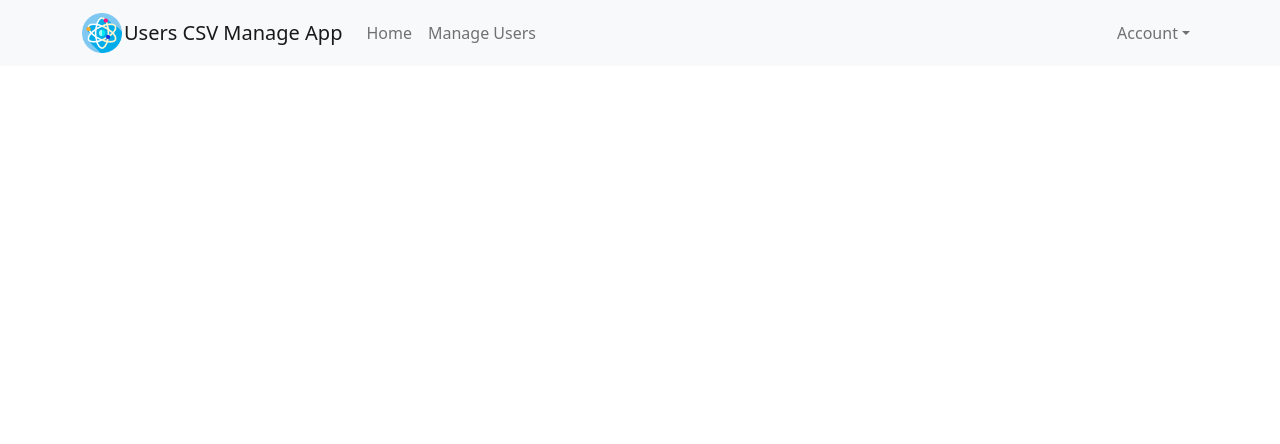
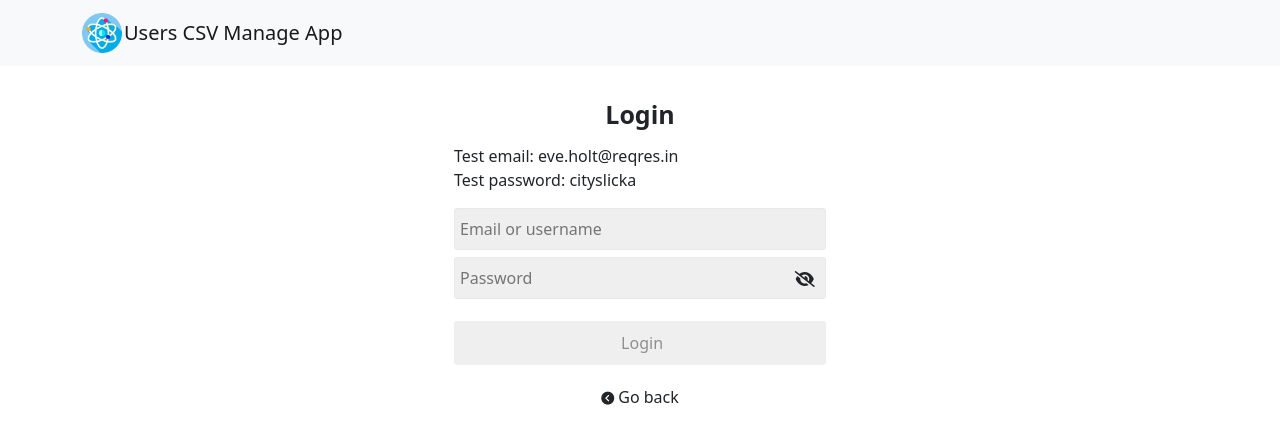
Before and after one commit to YuongEon/users-manage-react, a React (Create React App) app: page /login in a window 1280 px wide. Shown: the top 444 px of the page. Built offline with nearby package versions, Linux system fonts and the light colour scheme.

Commit message:
update application login/logout

```diff
--- a/src/App.js
+++ b/src/App.js
@@ -5,6 +5,7 @@ import TableUsers from "./components/TableUsers";
 import { ToastContainer } from "react-toastify";
 import Home from "./components/Home";
 import { Route, Routes, Link } from "react-router-dom";
+import Login from "./components/Login";
 
 function App() {
   return (
@@ -15,6 +16,8 @@ function App() {
           <Routes>
             <Route path="/" element={<Home/>}/>
             <Route path="/users" element={<TableUsers/>}/>
+            <Route path="/login" element={<Login/>}/>
+            <Route path="/logout" element={<TableUsers/>}/>
           </Routes>
         </Container>
       </div>
--- a/src/App.scss
+++ b/src/App.scss
@@ -23,6 +23,101 @@ code {
     display: flex;
     gap: 10px;
     align-items: center;
+  }
+
+  .login-container{
+    display: flex;
+    flex-direction: column;
+    margin: 0px auto;
+
+    .title{
+      text-align: center;
+      font-size: 25px;
+      font-weight: 600;
+      padding-block: 30px 10px;
+    }
+
+    input{
+      padding: 8px 5px;
+      outline: none;
+      margin-bottom: 7px;
+      border: 1px solid rgb(233, 233, 233);
+      border-radius: 3px;
+      -webkit-border-radius: 3px;
+      -moz-border-radius: 3px;
+      -ms-border-radius: 3px;
+      -o-border-radius: 3px;
+      background-color: rgb(239, 239, 239);
+      width: 100%;
+
+      &:hover{
+        background-color: rgb(244, 244, 244);
+      }
+    }
+
+    .input-with-icon{
+      position: relative;
+
+      i{
+        position: absolute;
+        top: 0.9rem;
+        right: 0.7rem;
+
+        &:hover{
+          cursor: pointer;
+        }
+      }
+    }
+
+    button{
+      padding: 10px;
+      outline: none;
+      border: unset;
+      background-color: rgb(239, 239, 239);
+      border-radius: 3px;
+      -webkit-border-radius: 3px;
+      -moz-border-radius: 3px;
+      -ms-border-radius: 3px;
+      -o-border-radius: 3px;
+      font-weight: 500;
+      margin-top: 15px;
+      color: rgb(143, 143, 143);
+
+      &:hover{
+        cursor: pointer;
+      }
+
+      &.active{
+        background-color: rgb(255, 57, 57);
+        color: #fff;
+      }
+
+      &.disable{
+        cursor: not-allowed;
+      }
+    }
+
+    button[disabled=disable], button:disabled {
+      cursor: not-allowed;
+    }
+
+    .back{
+      text-align: center;
+      margin-top: 20px;
+
+      &-btn-content{
+        text-decoration: none;
+
+        &:hover{
+          text-decoration: underline;
+        }
+
+        i{
+          font-size: 13px;
+        }
+      }
+    }
+
   }
 }
 
--- a/src/components/Header.js
+++ b/src/components/Header.js
@@ -3,20 +3,37 @@ import Nav from "react-bootstrap/Nav";
 import Navbar from "react-bootstrap/Navbar";
 import NavDropdown from "react-bootstrap/NavDropdown";
 import logo from "../images/atom.png";
-import { useLocation, NavLink } from "react-router-dom";
+import { useLocation, NavLink, Link, useNavigate } from "react-router-dom";
+import { toast } from "react-toastify";
+import { useContext } from "react";
+import { GlobalContextApi } from "../customHooks/useContextApi";
 
 const Header = (props) => {
   let location = useLocation();
+  console.log(location.pathname);
+  const { userLogout } = useContext(GlobalContextApi);
+
+  let user = JSON.parse(localStorage.getItem("user"));
+
+  const navigate = useNavigate();
+
+  const handleLogout = () => {
+    userLogout();
+    navigate("/");
+    toast.success("logout success!");
+  };
   return (
     <>
       <Navbar bg="light" expand="lg">
         <Container>
-          <Navbar.Brand href="/" className="flex-algin-center">
+          <Navbar.Brand as={Link} to={"/"} className="flex-algin-center">
             <img src={logo} alt="logo" width={40} height={40} />
             <span className="mrl-2">Users CSV Manage App</span>
           </Navbar.Brand>
           <Navbar.Toggle aria-controls="basic-navbar-nav" />
           <Navbar.Collapse id="basic-navbar-nav">
+            {location.pathname !== "/login" && (
+              <>
                 <Nav className="me-auto" activeKey={location.pathname}>
                   <NavLink className="nav-link" to="/">
                     Home
@@ -26,11 +43,23 @@ const Header = (props) => {
                   </NavLink>
                 </Nav>
                 <Nav>
-              <NavDropdown title="Account" id="basic-nav-dropdown">
-                <NavDropdown.Item href="#action/3.1">Login</NavDropdown.Item>
-                <NavDropdown.Item href="#action/3.2">Logout</NavDropdown.Item>
+                  <NavDropdown
+                    title={user && user.email ? `${user.email}` : "Account"}
+                    id="basic-nav-dropdown"
+                  >
+                    {user ? (
+                      <NavDropdown.Item onClick={handleLogout}>
+                        Logout
+                      </NavDropdown.Item>
+                    ) : (
+                      <NavDropdown.Item as={Link} to={"/login"}>
+                        Login
+                      </NavDropdown.Item>
+                    )}
                   </NavDropdown>
                 </Nav>
+              </>
+            )}
           </Navbar.Collapse>
         </Container>
       </Navbar>
--- /dev/null
+++ b/src/components/Login.js
@@ -0,0 +1,97 @@
+import { useContext, useEffect, useState } from "react";
+import { Link, useNavigate } from "react-router-dom";
+import { loginApi } from "../services/UserService";
+import { toast } from "react-toastify";
+import { GlobalContextApi } from "../customHooks/useContextApi";
+
+const Login = () => {
+
+  const {userLogin} = useContext(GlobalContextApi)
+
+  const [email, setEmail] = useState("");
+  const [password, setPassword] = useState("");
+  const [isShowPassword, setIsShowPassword] = useState(false);
+  const [isLoadingApi, setLoadingApi] = useState(false);
+
+  let navigate = useNavigate()
+
+  useEffect(() => {
+    let user = JSON.parse(localStorage.getItem("user"));
+    if(user && user.token){
+      navigate("/")
+      toast.info("You were login!")
+    }
+  })
+
+  const handleLogin = async () => {
+    if (!email || !password) {
+      toast.error("Email/Password is required!");
+      return;
+    }
+
+    setLoadingApi(true)
+
+    let response = await loginApi(email, password);
+
+    if (response && response.token) {
+      userLogin(email, response.token)
+      navigate("/");
+    } else {
+      if (response && response.status === 400) {
+        toast.error(response.data.error);
+      }
+    }
+
+    setLoadingApi(false)
+  };
+
+  return (
+    <>
+      <div className="login-container col-12 col-sm-4">
+        <div className="title">Login</div>
+        <p>
+          <span>Test email: eve.holt@reqres.in</span>
+          <br />
+          <span>Test password: cityslicka</span>
+        </p>
+        <input
+          type="text"
+          placeholder="Email or username"
+          value={email}
+          onChange={(e) => setEmail(e.target.value)}
+        />
+        <div className="input-with-icon">
+          <input
+            type={isShowPassword ? "text" : "password"}
+            placeholder="Password"
+            value={password}
+            onChange={(e) => setPassword(e.target.value)}
+          />
+          <i
+            className={
+              isShowPassword ? "fa-solid fa-eye" : "fa-solid fa-eye-slash"
+            }
+            onClick={() => setIsShowPassword(!isShowPassword)}
+          ></i>
+        </div>
+
+        <button
+          className={email && password ? "active" : ""}
+          disabled={email && password ? false : true}
+          onClick={handleLogin}
+        >
+          {isLoadingApi &&  <i className="fas fa-spinner fa-pulse"></i>}
+          &nbsp;Login
+        </button>
+        <div className="back">
+          <Link to="/" className="text-dark back-btn-content">
+            <i className="fa-solid fa-circle-chevron-left"></i>
+            <span className="mrl-4">Go back</span>
+          </Link>
+        </div>
+      </div>
+    </>
+  );
+};
+
+export default Login;
--- /dev/null
+++ b/src/customHooks/useContextApi.js
@@ -0,0 +1,47 @@
+import { createContext, useState } from "react"
+
+export const GlobalContextApi = createContext()
+
+const UseContextApi = ({children}) => {
+  const [user, setUser] = useState({
+    email: "",
+    auth: false
+  })
+
+  const userLogin = (email, token) => {
+    setUser({
+      email: email,
+      auth: true,
+      token: token
+    })
+    let user = {
+      email: email,
+      auth: true,
+      token: token
+    }
+    localStorage.setItem("user", JSON.stringify(user))
+  }
+
+  const userLogout = () => {
+    setUser({
+      email: "",
+      auth: false,
+      token: ""
+    })
+    localStorage.removeItem("user")
+  }
+
+  const store = {
+    user: user,
+    userLogin: (email, token) => userLogin(email, token),
+    userLogout: () => userLogout()
+  }
+
+  return (
+    <GlobalContextApi.Provider value={store}>
+      {children}
+    </GlobalContextApi.Provider>
+  )
+}
+
+export default UseContextApi
--- a/src/index.js
+++ b/src/index.js
@@ -8,11 +8,14 @@ import '@fortawesome/fontawesome-free/css/all.min.css';
 import '@fortawesome/fontawesome-free/css/fontawesome.css';
 import '@fortawesome/fontawesome-free/css/all.css';
 import { BrowserRouter } from 'react-router-dom';
+import UseContextApi from './customHooks/useContextApi';
 
 ReactDOM.render(
   <React.StrictMode>
     <BrowserRouter>
-      <App />
+      <UseContextApi>
+        <App />
+      </UseContextApi>
     </BrowserRouter>
   </React.StrictMode>,
   document.getElementById('root')
--- a/src/services/UserService.js
+++ b/src/services/UserService.js
@@ -16,9 +16,14 @@ const deleteDeleteUser = (id) => {
   return customizeAxios.delete(`/api/users/${id}`)
 }
 
+const loginApi = (email, password) => {
+  return customizeAxios.post('/api/login', {email, password})
+}
+
 export {
   fetchAllUser,
   postCreateUser,
   putUpdateUser,
-  deleteDeleteUser
+  deleteDeleteUser,
+  loginApi
 }
--- a/src/services/customize-axios.js
+++ b/src/services/customize-axios.js
@@ -9,7 +9,17 @@ instance.interceptors.response.use(
     return response.data? response.data : {statusCode: response.status};
   },
   function (error) {
-    return Promise.reject(error);
+    let res = {}
+    if(error.response){
+      res.data = error.response.data;
+      res.status = error.response.status;
+      res.headers = error.response.headers
+    } else if(error.request){
+      console.log(error.request);
+    } else {
+      console.error("Error", error.message);
+    }
+    return res;
   }
 );
 
```
Lines whose indentation alone changed are shown as unchanged.
